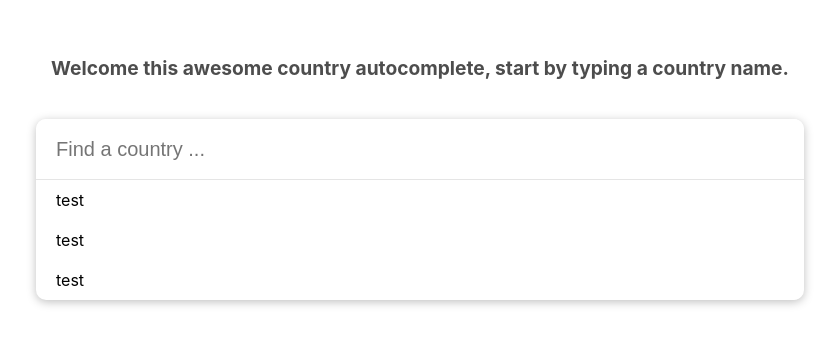
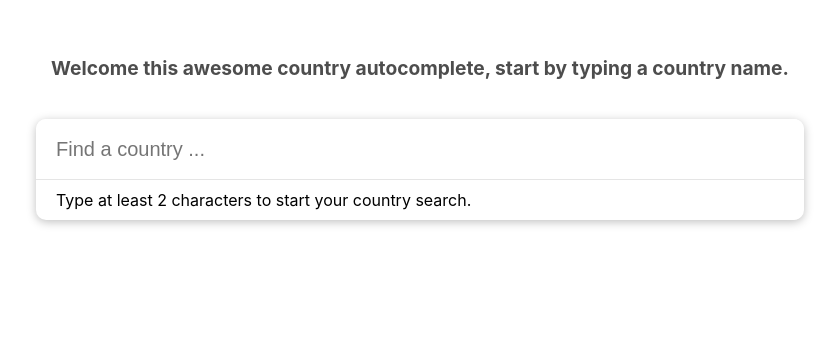
Before and after one commit to hanselcarter/autocomplete-component, a React (Create React App) app: page / in a window 1280 px wide. Shown: the part 219-564 px from the top of the page, without its empty margins (220-1059 px from the left). Built offline with nearby package versions, Linux system fonts and the light colour scheme.

Commit message:
chore: use get countries hook

```diff
--- a/src/App.tsx
+++ b/src/App.tsx
@@ -4,18 +4,28 @@ import Autocomplete from "./components/ui/Autocomplete";
 import "./App.css";
 import { ChangeEvent, useEffect, useState } from "react";
 import { useDebounce } from "./hooks/useDebounce";
+import { useGetCountries } from "./hooks/useGetCountries";
 
 function App() {
-  const [value, setValue] = useState<string>("");
-  const debouncedValue = useDebounce<string>(value);
+  const [searchValue, setValueSearchValue] = useState<string>("");
+  const debouncedSearchValue = useDebounce<string>(searchValue);
+
+  const { getCountriesByName, loading, error } = useGetCountries();
 
   const handleChange = (event: ChangeEvent<HTMLInputElement>) => {
-    setValue(event.target.value);
+    setValueSearchValue(event.target.value);
   };
 
   useEffect(() => {
-    console.log(debouncedValue, "debouncedValue");
-  }, [debouncedValue]);
+    if (debouncedSearchValue.length >= 2) {
+      getCountriesByName(debouncedSearchValue);
+    }
+  }, [debouncedSearchValue]);
+
+  const allowSearch = debouncedSearchValue.length >= 2;
+  //Added this condtion due to api restriction
+  const startSearchAtMessageError =
+    "Type at least 2 characters to start your country search.";
 
   return (
     <div className="App">
@@ -29,6 +39,9 @@ function App() {
         placeHolder="Find a country ..."
         items={[]}
         handleChange={handleChange}
+        startSearchAtMessageError={
+          allowSearch ? undefined : startSearchAtMessageError
+        }
       />
     </div>
   );
--- a/src/components/ui/Autocomplete.tsx
+++ b/src/components/ui/Autocomplete.tsx
@@ -13,6 +13,8 @@ interface AutocompleteProps {
   readonly loading?: boolean;
   readonly items: AutocompleteItem[];
   readonly handleChange: (event: ChangeEvent<HTMLInputElement>) => void;
+  //If present this prop is because search wont be allowed, added this logic due to api restriction also for optimzation purposes
+  readonly startSearchAtMessageError?: string;
 }
 
 function Autocomplete({
@@ -21,6 +23,7 @@ function Autocomplete({
   error,
   loading,
   handleChange,
+  startSearchAtMessageError,
 }: AutocompleteProps) {
   return (
     <div className="autocomplete-search-box ">
@@ -33,9 +36,15 @@ function Autocomplete({
         onChange={handleChange}
       />
       <ul className="search-result">
-        <li>test</li>
-        <li>test</li>
-        <li>test</li>
+        {startSearchAtMessageError ? (
+          <li>{startSearchAtMessageError}</li>
+        ) : (
+          <>
+            <li>test</li>
+            <li>test</li>
+            <li>test</li>
+          </>
+        )}
       </ul>
     </div>
   );
--- /dev/null
+++ b/src/hooks/useGetCountries.ts
@@ -0,0 +1,30 @@
+import { useState } from "react";
+import { searchCountryApi } from "../utils/utils";
+
+export const useGetCountries = () => {
+  const [loading, setLoading] = useState(true);
+  const [fetchError, setFetchError] = useState(true);
+
+  const getCountriesByName = async (name: string) => {
+    setLoading(true);
+    setFetchError(false);
+
+    try {
+      const response = await fetch(`${searchCountryApi}/name/${name}`);
+
+      const data = await response.json();
+
+      console.log(data, "data");
+    } catch (error) {
+      console.log(error);
+
+      setFetchError(true);
+    }
+  };
+
+  return {
+    getCountriesByName,
+    loading,
+    error: fetchError,
+  };
+};
--- a/src/utils/utils.ts
+++ b/src/utils/utils.ts
@@ -1 +1 @@
-export const searchCountryApi = "https://restcountries.com/v3.1/";
+export const searchCountryApi = "https://restcountries.com/v3.1";
```
Also changed, not shown: 1 other file (tests, documents, lock files or other folders).
